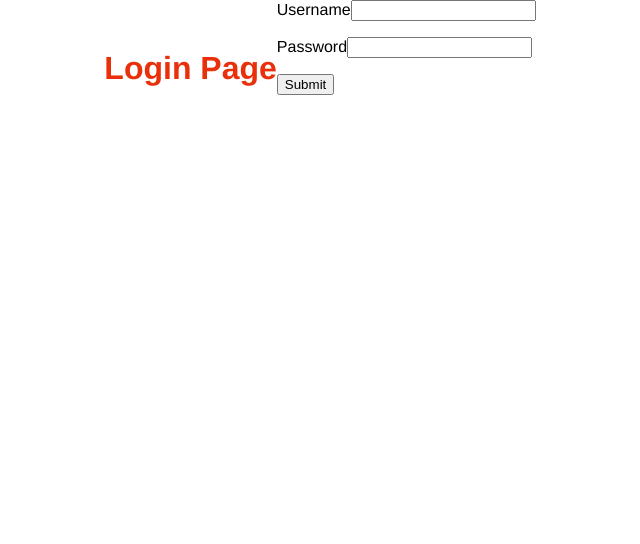
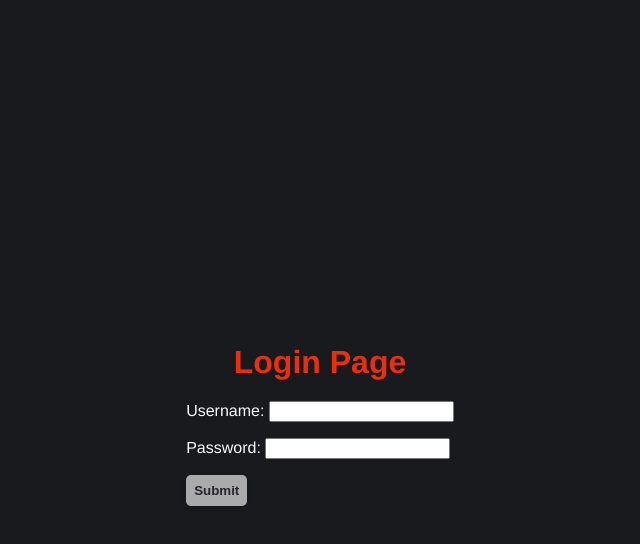
Before and after one commit to Miningmark/yumekai-erp, a Next.js app: page /login in a window 1280 px wide. Shown: the top 544 px of the page, without its empty margins (320-960 px from the left). Built offline with nearby package versions, Linux system fonts and the light colour scheme; no server answers.

Commit message:
test consollogs middleware

```diff
--- a/src/app/api/login/route.js
+++ b/src/app/api/login/route.js
@@ -27,6 +27,7 @@ export async function POST(req) {
     );
 
     if (rows.length === 0) {
+      console.log("---Falscher Name---");
       return NextResponse.json({ message: "Invalid name or password" }, { status: 401 });
     }
 
@@ -34,6 +35,7 @@ export async function POST(req) {
     const isPasswordValid = await bcrypt.compare(password, user.password);
 
     if (!isPasswordValid) {
+      console.log("---Falsches Password---");
       return NextResponse.json({ message: "Invalid name or password" }, { status: 401 });
     }
 
--- a/src/app/layout.js
+++ b/src/app/layout.js
@@ -11,7 +11,13 @@ export const metadata = {
 
 export default async function RootLayout({ children }) {
   const session = await auth();
-  console.log("session from layout: ", session);
+
+  if (session) {
+    console.log("session from menu: ", session);
+  } else {
+    console.log("session from menu: No Session");
+  }
+
   return (
     <html lang="de">
       <body>
--- a/src/app/login/page.js
+++ b/src/app/login/page.js
@@ -6,16 +6,35 @@ import React, { useState, useEffect, useRef } from "react";
 import { useFormState, useFormStatus } from "react-dom";
 import { useRouter } from "next/navigation";
 import { useSession, signIn, signOut } from "next-auth/react";
+import styled from "styled-components";
+import { StyledButton, GreenButton, RedButton } from "@/components/styledComponents/StyledButton";
 
 const initialState = {
   message: "",
 };
 
+const ContainerBgmLogin = styled.div`
+  display: flex;
+  flex-direction: column;
+  align-items: center;
+  justify-content: center;
+  min-height: 100vh;
+  width: 100vw;
+  padding: 0 2rem;
+  background-color: var(--light);
+  color: var(--dark);
+  gap: 20px;
+`;
+
 export default function Login() {
   const router = useRouter();
   const { data: session } = useSession();
 
-  console.log("Session from login: ", session);
+  if (session) {
+    console.log("session from menu: ", session);
+  } else {
+    console.log("session from menu: No Session");
+  }
 
   const [errorMessage, setErrorMessage] = useState(null);
   const [modal, setModal] = useState(false);
@@ -102,16 +121,16 @@ export default function Login() {
   };
 
   return (
-    <>
+    <ContainerBgmLogin>
       <h1>Login Page</h1>
       <form action={formAction}>
         <div>
-          <label htmlFor="username">Username</label>
+          <label htmlFor="username">Username: </label>
           <input type="text" name="username" onChange={setValue} required />
           <p>{userMessage}</p>
         </div>
         <div>
-          <label htmlFor="password">Password</label>
+          <label htmlFor="password">Password: </label>
           <input type="password" name="password" onChange={setValue} required />
           <p>{passMessage}</p>
         </div>
@@ -120,14 +139,6 @@ export default function Login() {
           if (modal) {
             return (
               <div id="alert-2" role="alert">
-                <svg
-                  aria-hidden="true"
-                  xmlns="http://www.w3.org/2000/svg"
-                  fill="currentColor"
-                  viewBox="0 0 20 20"
-                >
-                  <path d="M10 .5a9.5 9.5 0 1 0 9.5 9.5A9.51 9.51 0 0 0 10 .5ZM9.5 4a1.5 1.5 0 1 1 0 3 1.5 1.5 0 0 1 0-3ZM12 15H8a1 1 0 0 1 0-2h1v-3H8a1 1 0 0 1 0-2h2a1 1 0 0 1 1 1v4h1a1 1 0 0 1 0 2Z" />
-                </svg>
                 <span>Info</span>
                 <div>{errorMessage}</div>
                 <button
@@ -159,8 +170,8 @@ export default function Login() {
           }
         })()}
 
-        <button type="submit">Submit</button>
+        <StyledButton type="submit">Submit</StyledButton>
       </form>
-    </>
+    </ContainerBgmLogin>
   );
 }
```
Also changed, not shown: src/middleware.js (+9 -7 lines).
